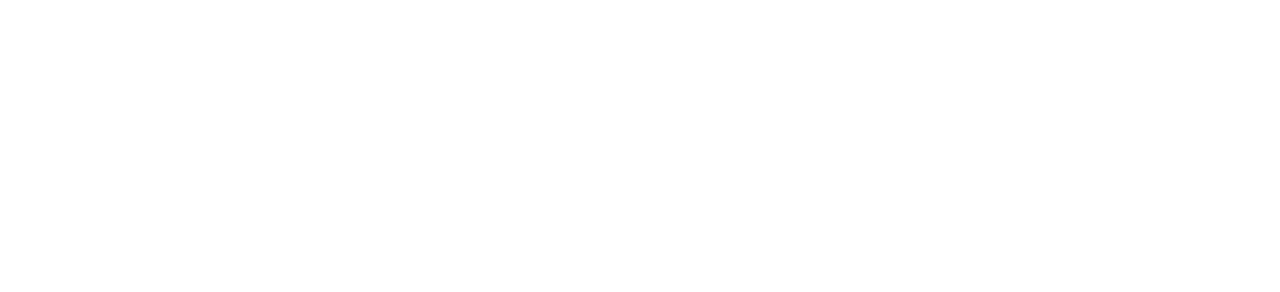
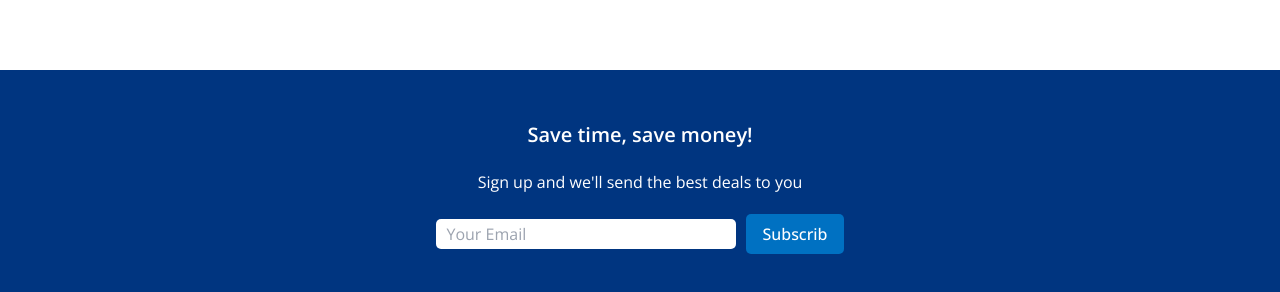
Before and after one commit to ELHARFALI/empty--5, a React (Create React App) app: page / in a window 1280 px wide. Shown: the part 1488-1780 px from the top of the page. Before the commit the page ends 1478 px from the top, so only its background shows below. Built offline with nearby package versions, Linux system fonts and the light colour scheme.

Commit message:
Add MailList section

```diff
--- /dev/null
+++ b/src/components/MailList.jsx
@@ -0,0 +1,18 @@
+import React from 'react'
+
+const MailList = () => {
+  return (
+    <div className='mail w-full mt-[50px] bg-[#003580] text-white flex flex-col items-center gap-[20px] p-[50px] '>
+        <h1 className="maintitle">
+            Save time, save money!
+        </h1>
+        <span className='mailDesc'>Sign up and we'll send the best deals to you</span>
+        <div className="mailInputContainer">
+            <input type="text" placeholder='Your Email' className='w-[300px] h-[30px] p-[10px] border-none mr-[10px] rounded-[5px] ' />
+            <button className='h-[40px] px-4 bg-[#0071c2] text-white font-[500] border-none rounded-[5px] cursor-pointer '>Subscrib</button>
+        </div>
+    </div>
+  )
+}
+
+export default MailList
--- a/src/components/index.js
+++ b/src/components/index.js
@@ -3,11 +3,13 @@
 import Featured from "./Featured";
 import PropertyList from "./PropertyList";
 import FeaturedProperties from "./FeaturedProperties";
+import MailList from "./MailList";
 
 export {
     Navbar,
     Header,
     Featured,
     PropertyList,
-    FeaturedProperties
+    FeaturedProperties,
+    MailList
 }
--- a/src/pages/Home.jsx
+++ b/src/pages/Home.jsx
@@ -1,4 +1,4 @@
-import { Navbar, Header, Featured, PropertyList, FeaturedProperties } from "../components"
+import { Navbar, Header, Featured, PropertyList, FeaturedProperties, MailList } from "../components"
 
 const Home = () => {
   return (
@@ -11,6 +11,7 @@
           <PropertyList />
           <h1 className="homeTitle w-[1024px] font-semibold text-[20px]">Homes guests love</h1>
           <FeaturedProperties/>
+          <MailList />
         </div>
     </div>
   )
```
